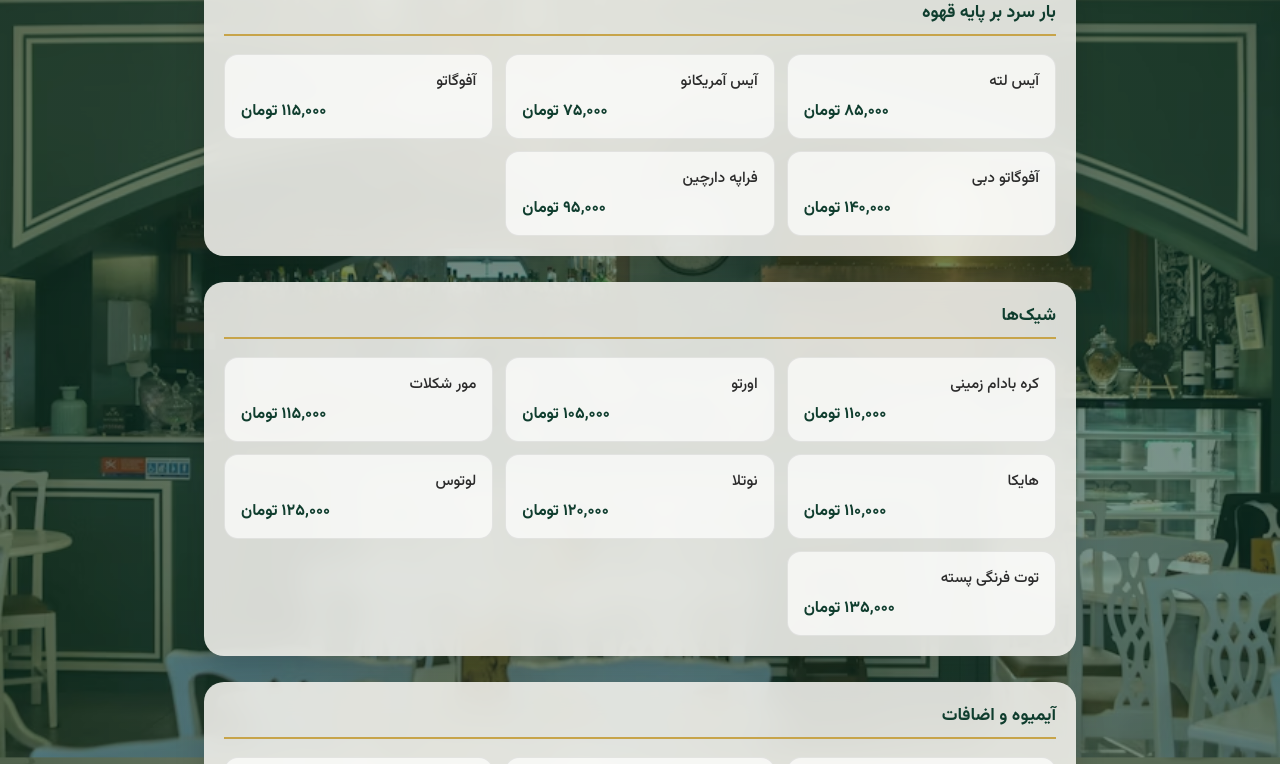
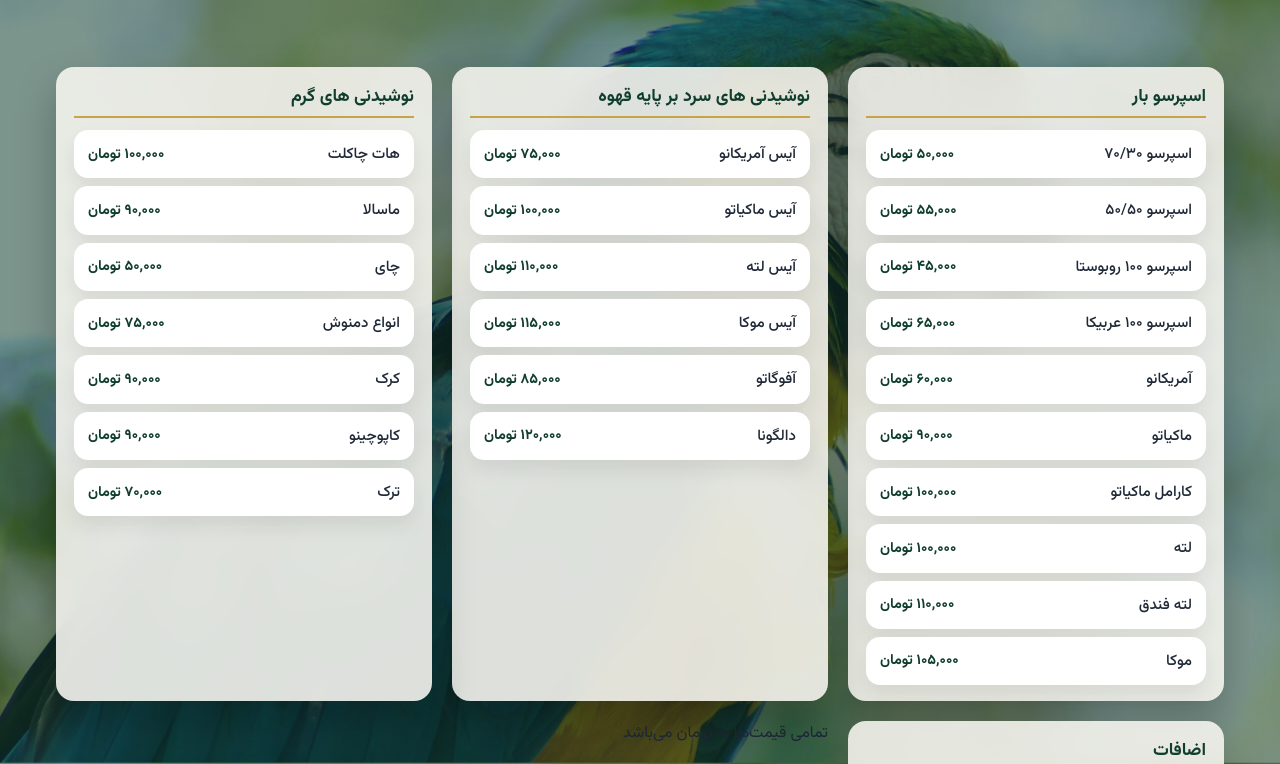
Before and after one commit to alifasihi/amazon_cafe_menu, a plain HTML site: page index.html in a window 1280 px wide. Shown: the part 96-860 px from the top of the page. Drawn offline with Linux system fonts and the light colour scheme.

Commit message:
adding price badg and fixing some bugs

```diff
--- a/index.html
+++ b/index.html
@@ -1,25 +1,25 @@
 <!DOCTYPE html>
 <html lang="fa" dir="rtl">
 <head>
-<meta charset="UTF-8" />
-<meta name="viewport" content="width=device-width, initial-scale=1" />
+  <meta charset="UTF-8" />
+  <meta name="viewport" content="width=device-width, initial-scale=1" />
+  <title>منوی کافه آمازون</title>
 
-<title>منوی کافه آمازون</title>
-
-<link href="https://fonts.googleapis.com/css2?family=Vazirmatn:wght@400;500;700&display=swap" rel="stylesheet">
+  <!-- Font -->
+  <link href="https://fonts.googleapis.com/css2?family=Vazirmatn:wght@400;500;700&display=swap" rel="stylesheet">
 
 <link rel="stylesheet" href="style.css" />
 </head>
 
 <body>
 
-<header>
-  <h1>کافه آمازون</h1>
+<header class="site-header">
+  <img src="/images/amazon-logo.png" alt="Cafe Amazon Logo">
 </header>
 
-<div class="container" id="menuContainer">
-  <!-- منو به صورت دینامیک با جاوااسکریپت ساخته می‌شود -->
-</div>
+<main class="container" id="menuContainer">
+  <!-- منو به صورت داینامیک با JS ساخته می‌شود -->
+</main>
 
 <script src="script.js"></script>
 
--- a/script.js
+++ b/script.js
@@ -1,73 +1,78 @@
 const menuData = [
   {
-    "section": "بار سرد بر پایه قهوه",
+    "section": "اسپرسو بار",
     "items": [
-      { "name": "آیس لته", "price": "۸۵,۰۰۰" },
-      { "name": "آیس آمریکانو", "price": "۷۵,۰۰۰" },
-      { "name": "آفوگاتو", "price": "۱۱۵,۰۰۰" },
-      { "name": "آفوگاتو دبی", "price": "۱۴۰,۰۰۰" },
-      { "name": "فراپه دارچین", "price": "۹۵,۰۰۰" }
+      { "name": "اسپرسو ۷۰/۳۰", "price": "۵۰,۰۰۰" },
+      { "name": "اسپرسو ۵۰/۵۰", "price": "۵۵,۰۰۰" },
+      { "name": "اسپرسو ۱۰۰ روبوستا", "price": "۴۵,۰۰۰" },
+      { "name": "اسپرسو ۱۰۰ عربیکا", "price": "۶۵,۰۰۰" },
+      { "name": "آمریکانو", "price": "۶۰,۰۰۰" },
+      { "name": "ماکیاتو", "price": "۹۰,۰۰۰" },
+      { "name": "کارامل ماکیاتو", "price": "۱۰۰,۰۰۰" },
+      { "name": "لته", "price": "۱۰۰,۰۰۰" },
+      { "name": "لته فندق", "price": "۱۱۰,۰۰۰" },
+      { "name": "موکا ", "price": "۱۰۵,۰۰۰" },
     ]
   },
   {
-    "section": "شیک‌ها",
+    "section": "نوشیدنی های سرد بر پایه قهوه",
     "items": [
-      { "name": "کره بادام زمینی", "price": "۱۱۰,۰۰۰" },
-      { "name": "اورتو", "price": "۱۰۵,۰۰۰" },
-      { "name": "مور شکلات", "price": "۱۱۵,۰۰۰" },
-      { "name": "هایکا", "price": "۱۱۰,۰۰۰" },
-      { "name": "نوتلا", "price": "۱۲۰,۰۰۰" },
-      { "name": "لوتوس", "price": "۱۲۵,۰۰۰" },
-      { "name": "توت فرنگی پسته", "price": "۱۳۵,۰۰۰" }
+      { "name": "آیس آمریکانو", "price": "۷۵,۰۰۰" },
+      { "name": "آیس ماکیاتو", "price": "۱۰۰,۰۰۰" },
+      { "name": "آیس لته", "price": "۱۱۰,۰۰۰" },
+      { "name": "آیس موکا", "price": "۱۱۵,۰۰۰" },
+      { "name": "آفوگاتو", "price": "۸۵,۰۰۰" },
+      // { "name": "آفوگاتو دبی", "price": "۱۲۵,۰۰۰" },
+      { "name": "دالگونا", "price": "۱۲۰,۰۰۰" },
+    ]
+  },
+  // {
+  //   "section": "شیک‌ها",
+  //   "items": [
+  //     { "name": "کره بادام زمینی", "price": "۱۱۰,۰۰۰" },
+  //     { "name": "اورتو", "price": "۱۰۵,۰۰۰" },
+  //     { "name": "مور شکلات", "price": "۱۱۵,۰۰۰" },
+  //     { "name": "هایکا", "price": "۱۱۰,۰۰۰" },
+  //     { "name": "نوتلا", "price": "۱۲۰,۰۰۰" },
+  //     { "name": "لوتوس", "price": "۱۲۵,۰۰۰" },
+  //     { "name": "توت فرنگی پسته", "price": "۱۳۵,۰۰۰" }
+  //   ]
+  // },
+
+  {
+    "section": "نوشیدنی های گرم",
+    "items": [
+      { "name": "هات چاکلت", "price": "۱۰۰,۰۰۰" },
+      { "name": "ماسالا", "price": "۹۰,۰۰۰" },
+      { "name": "چای", "price": "۵۰,۰۰۰" },
+      { "name": "انواع دمنوش", "price": "۷۵,۰۰۰" },
+      { "name": "کرک", "price": "۹۰,۰۰۰" },
+      { "name": "کاپوچینو", "price": "۹۰,۰۰۰" },
+      { "name": "ترک", "price": "۷۰,۰۰۰" },
     ]
   },
   {
-    "section": "آیمیوه و اضافات",
+    "section": "اضافات",
     "items": [
-      { "name": "مور (آیمیوه)", "price": "۹۰,۰۰۰" },
-      { "name": "هویج (آیمیوه)", "price": "۸۵,۰۰۰" },
-      { "name": "سیروپ اضافه", "price": "۲۰,۰۰۰" },
-      { "name": "هر اسکوپ بستنی", "price": "۳۰,۰۰۰" }
+      // { "name": "مور (آیمیوه)", "price": "۹۰,۰۰۰" },
+      // { "name": "هویج (آیمیوه)", "price": "۸۵,۰۰۰" },
+      { "name": "سیروپ اضافه", "price": "۱۵,۰۰۰" },
+      // { "name": "هر اسکوپ بستنی", "price": "۳۰,۰۰۰" }
     ]
   },
-  {
-    "section": "اسپرسو بار",
-    "items": [
-      { "name": "اسپرسو سینگل", "price": "۶۵,۰۰۰" },
-      { "name": "اسپرسو دابل", "price": "۸۵,۰۰۰" },
-      { "name": "لته", "price": "۹۵,۰۰۰" },
-      { "name": "موکا ماکیاتو", "price": "۱۱۰,۰۰۰" },
-      { "name": "آمریکانو", "price": "۷۵,۰۰۰" },
-      { "name": "کارامل ماکیاتو", "price": "۱۱۵,۰۰۰" },
-      { "name": "کاپوچینو", "price": "۱۰۰,۰۰۰" },
-      { "name": "لته دارچین", "price": "۱۰۵,۰۰۰" }
-    ]
-  },
-  {
-    "section": "بار گرم",
-    "items": [
-      { "name": "هات چاکلت", "price": "۹۵,۰۰۰" },
-      { "name": "شیر کاتلو", "price": "۹۰,۰۰۰" },
-      { "name": "ماسالا", "price": "۸۵,۰۰۰" },
-      { "name": "هات دبی", "price": "۱۲۰,۰۰۰" },
-      { "name": "چای", "price": "۵۰,۰۰۰" },
-      { "name": "انواع دمنوش", "price": "۷۵,۰۰۰" },
-      { "name": "عصاره زنجبیل", "price": "۸۰,۰۰۰" },
-      { "name": "کرک", "price": "۹۰,۰۰۰" }
-    ]
-  },
-  {
-    "section": "ماکتیل",
-    "items": [
-      { "name": "موهیتو", "price": "۹۵,۰۰۰" },
-      { "name": "لیموناد", "price": "۸۵,۰۰۰" },
-      { "name": "موهیتو استروبری", "price": "۱۰۰,۰۰۰" },
-      { "name": "کوبا لیبره", "price": "۱۰۵,۰۰۰" },
-      { "name": "رد چری", "price": "۹۵,۰۰۰" },
-      { "name": "لیموناد آلوئه ورا", "price": "۹۰,۰۰۰" }
-    ]
-  }
+  // {
+  //   "section": "ماکتیل",
+  //   "items": [
+  //     { "name": "موهیتو", "price": "۹۵,۰۰۰" },
+  //     { "name": "لیموناد", "price": "۸۵,۰۰۰" },
+  //     { "name": "موهیتو استروبری", "price": "۱۰۰,۰۰۰" },
+  //     { "name": "کوبا لیبره", "price": "۱۰۵,۰۰۰" },
+  //     { "name": "رد چری", "price": "۹۵,۰۰۰" },
+  //     { "name": "لیموناد آلوئه ورا", "price": "۹۰,۰۰۰" }
+  //   ]
+  // }
 ];
+
 
 // تابع ساخت و رندر منو
 function renderMenu() {
--- a/style.css
+++ b/style.css
@@ -1,162 +1,180 @@
-/* =====================
-   COLOR SYSTEM
-===================== */
-:root{
-  --green-dark:#0F3D2E;
-  --green-leaf:#2E6B4F;
-  --cream:#F4F3EE;
-  --cream-glass:rgba(244,243,238,.88);
-  --coffee:#5A3A1B;
-  --gold-soft:#C7A44A;
-  --text-dark:#2B2B2B;
+:root {
+  --green-dark: #0F3D2E;
+  --green: #2E6B4F;
+  --cream: #F4F3EE;
+  --coffee: #5A3A1B;
+  --gold: #C7A44A;
 }
 
-/* =====================
-   BASE
-===================== */
-*{
-  box-sizing:border-box;
-}
-body{
-  margin:0;
-  font-family:'Vazirmatn',sans-serif;
-  background:
-    linear-gradient(rgba(15,61,46,.55),rgba(15,61,46,.55)),
-    url("/images/bg-cafe.avif") center/cover fixed;
-  color:var(--text-dark);
+/* ===== Reset / Base ===== */
+* {
+  box-sizing: border-box;
+  font-family: 'Vazirmatn', sans-serif;
 }
 
-/* =====================
-   HEADER
-===================== */
-header{
-  position:sticky;
-  top:0;
-  z-index:100;
-  background:var(--green-dark);
-  padding:14px 16px;
-  text-align:center;
-}
-header h1{
-  margin:0;
-  color:#fff;
-  font-weight:700;
-  letter-spacing:.5px;
-  font-size:1.1rem;
+body {
+  margin: 0;
+  min-height: 100vh;
+  color: #1f2937;
+  background:
+    linear-gradient(rgba(15,61,46,.55), rgba(15,61,46,.55)),
+    url("/images/bg-cafe.jpg");
+  background-size: cover;
+  background-position: center;
+  background-attachment: fixed;
 }
 
-/* =====================
-   CONTAINER
-===================== */
-.container{
-  max-width:900px;
-  margin:auto;
-  padding:20px 14px 80px;
+/* ===== Header ===== */
+header {
+  position: sticky;
+  top: 0;
+  z-index: 50;
+  display: flex;
+  justify-content: center;
+  align-items: center;
+  padding: 12px 16px;
+  background: rgba(15,61,46,0.9);
+  backdrop-filter: blur(12px);
+  border-bottom: 1px solid rgba(255,255,255,.15);
 }
 
-/* =====================
-   GLASS CARD
-===================== */
-.card{
-  background:var(--cream-glass);
-  backdrop-filter:blur(14px);
-  border-radius:20px;
-  padding:20px;
-  margin-bottom:26px;
-  box-shadow:0 10px 30px rgba(0,0,0,.15);
+header img {
+  height: 42px;
+  max-width: 100%;
+  object-fit: contain;
 }
 
-/* =====================
-   SECTION TITLE
-===================== */
-.section-title{
-  display:flex;
-  align-items:center;
-  gap:10px;
-  font-size:1.1rem;
-  font-weight:700;
-  color:var(--green-dark);
-  border-bottom:2px solid var(--gold-soft);
-  padding-bottom:8px;
-  margin-bottom:18px;
+/* ===== Container ===== */
+.container {
+  width: 100%;
+  max-width: 1100px;
+  margin: 0 auto;
+  padding: 96px 16px 32px;
+  display: grid;
+  grid-template-columns: 1fr;
+  gap: 20px;
 }
 
-/* =====================
-   GRID
-===================== */
-.grid{
-  display:grid;
-  grid-template-columns:1fr;
-  gap:12px;
+/* ===== Cards ===== */
+.card {
+  background: rgba(244,243,238,.9);
+  backdrop-filter: blur(16px);
+  border-radius: 18px;
+  padding: 16px 18px;
+  box-shadow: 0 20px 40px rgba(0,0,0,.25);
 }
 
-/* Tablet */
-@media(min-width:600px){
-  .grid{
-    grid-template-columns:1fr 1fr;
+/* ===== Section title ===== */
+.section-title {
+  font-size: 1.1rem;
+  font-weight: 700;
+  color: var(--green-dark);
+  margin-bottom: 12px;
+  padding-bottom: 6px;
+  border-bottom: 2px solid var(--gold);
+}
+
+/* ===== Menu item ===== */
+.menu-item {
+  background: #ffffff;
+  border-radius: 14px;
+  padding: 12px 14px;
+  margin-bottom: 10px;
+  box-shadow: 0 10px 20px rgba(0,0,0,.08);
+  transition: transform .25s ease, box-shadow .25s ease;
+}
+
+.menu-item:last-child {
+  margin-bottom: 0;
+}
+
+.menu-item:hover {
+  transform: translateY(-4px);
+  box-shadow: 0 16px 32px rgba(0,0,0,.15);
+}
+
+/* ===== Responsive ===== */
+
+/* موبایل */
+@media (max-width: 640px) {
+  body {
+    background-attachment: scroll;
+  }
+
+  header img {
+    height: 36px;
+  }
+
+  .container {
+    padding: 80px 12px 24px;
   }
 }
 
-/* Desktop */
-@media(min-width:900px){
-  .grid{
-    grid-template-columns:1fr 1fr 1fr;
+/* تبلت */
+@media (min-width: 641px) and (max-width: 1024px) {
+  .container {
+    grid-template-columns: repeat(2, 1fr);
+    padding: 96px 20px 32px;
   }
 }
 
-/* =====================
-   MENU ITEM (با قیمت)
-===================== */
-.item{
-  background:rgba(255,255,255,.7);
-  border:1px solid rgba(0,0,0,.08);
-  border-radius:14px;
-  padding:14px 16px;
-  transition:.25s ease;
-  display:flex;
-  flex-direction:column;
-  justify-content:space-between;
-}
-.item:hover{
-  background:#fff;
-  transform:translateY(-2px);
-}
-.item-name{
-  font-size:.95rem;
-  font-weight:500;
-  margin-bottom:6px;
-}
-.item-price{
-  font-size:1rem;
-  font-weight:700;
-  color:var(--green-dark);
-  align-self:flex-end;
+/* دسکتاپ */
+@media (min-width: 1025px) {
+  .container {
+    grid-template-columns: repeat(3, 1fr);
+  }
 }
 
-/* =====================
-   FOOTER NOTE
-===================== */
-.footer-note{
-  text-align:center;
-  font-size:.9rem;
-  color:var(--green-dark);
-  margin-top:40px;
+/* دسکتاپ بزرگ */
+@media (min-width: 1280px) {
+  .container {
+    max-width: 1200px;
+  }
+}
+/* ===== Grid inside card ===== */
+.grid {
+  display: flex;
+  flex-direction: column;
+  gap: 8px;
 }
 
-/* =====================
-   SMALL DEVICES
-===================== */
-@media(max-width:420px){
-  header h1{
-    font-size:1rem;
+/* ===== Menu item row ===== */
+.item {
+  display: flex;
+  align-items: center;
+  justify-content: space-between;
+  background: #ffffff;
+  border-radius: 14px;
+  padding: 12px 14px;
+  box-shadow: 0 10px 20px rgba(0,0,0,.08);
+}
+
+/* نام آیتم */
+.item-name {
+  font-size: 0.95rem;
+  font-weight: 500;
+  color: #1f2937;
+  line-height: 1.6;
+  flex: 1;
+  padding-left: 12px;
+}
+
+/* قیمت */
+.item-price {
+  font-size: 0.9rem;
+  font-weight: 700;
+  color: var(--green-dark);
+  white-space: nowrap;
+  text-align: left;
+}
+
+/* موبایل */
+@media (max-width: 640px) {
+  .item-name {
+    font-size: 0.9rem;
   }
-  .section-title{
-    font-size:1rem;
-  }
-  .item-name{
-    font-size:.9rem;
-  }
-  .item-price{
-    font-size:.95rem;
+
+  .item-price {
+    font-size: 0.85rem;
   }
 }
```
Also changed, not shown: images/amazon-logo.png (added), images/bg-cafe.jpg (added).
